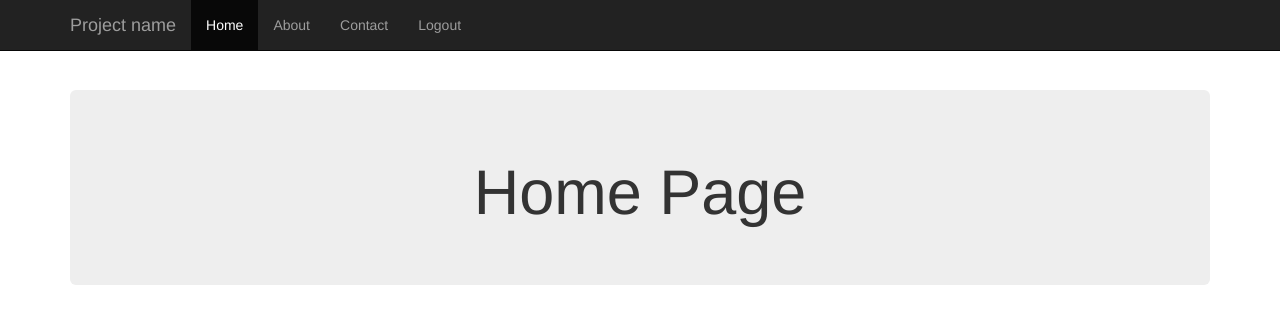
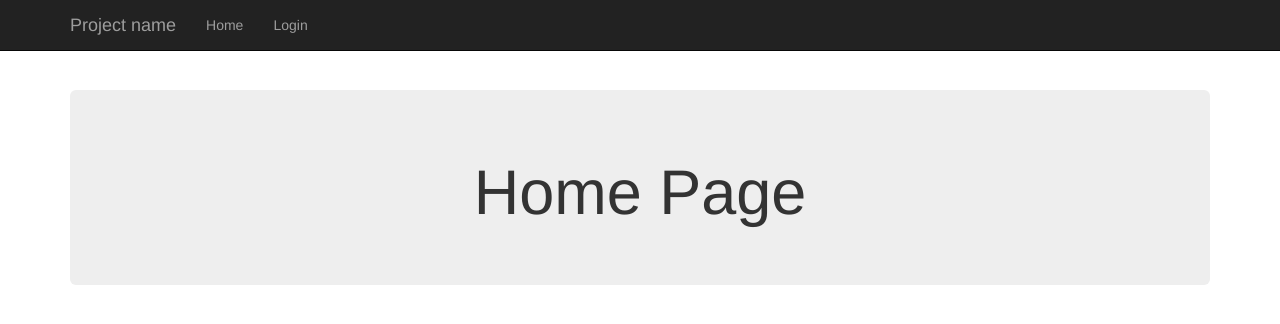
Before and after one commit to She3bo/Register-System-, a PHP site: the page made by index.php in a window 1280 px wide. Shown: the top 324 px of the page. Run offline with PHP 8.4, Linux system fonts and the light colour scheme.

Commit message:
fix bugs

```diff
--- a/functions/function.php
+++ b/functions/function.php
@@ -253,6 +253,9 @@ function logedin(){
 function recover_password(){
 
     if($_SERVER["REQUEST_METHOD"] == "POST"){
+        if(isset($_POST['cancel-submit'])){
+            redirect('login.php');
+        }
         // check if he come from my recover page or out page
         if(isset($_SESSION['token']) && $_SESSION['token'] === $_POST['token']){
 
@@ -287,10 +290,10 @@ function recover_password(){
                 echo validation_error("your email not found");
             }
         }else{
-
             redirect("index.php");
         }
     }
+
 }
 
 /* ******************** Code Validation Function ********************************** */
@@ -312,8 +315,8 @@ function code_validation(){
                 $result = query($sql);
 
                 if(row_count($result) == 1){
-                    setcookie('temp_access_code',$confirm_code,time()+900);
                     redirect("reset.php?email={$email}&code={$code}");
+                    setcookie('temp_access_code',$code,time()+900);
                 }else{
                     echo validation_error("Sorry wrong validation code");
                 }
@@ -329,7 +332,7 @@ function code_validation(){
 
 function password_reset(){
 
-   // if(isset($_COOKIE['temp_access_code'])){
+   if(isset($_COOKIE['temp_access_code'])){
 
         if(isset($_GET["email"]) && isset($_GET['code'])){
 
@@ -349,9 +352,9 @@ function password_reset(){
                 }
             }
         }
-    // }else{
-    //     set_message("<p class='bg-danger'>Sorry time has expierd. try again!<p>");
-    //     redirect("recover.php");
-    // }
+    }else{
+        set_message("<p class='bg-danger'>Sorry time has expierd. try again!<p>");
+       redirect("recover.php");
+    }
 
 }
--- a/includes/nav.php
+++ b/includes/nav.php
@@ -7,14 +7,19 @@
             <span class="icon-bar"></span>
             <span class="icon-bar"></span>
           </button>
-          <a class="navbar-brand" href="#">Project name</a>
+          <a class="navbar-brand" href="index.php">Project name</a>
         </div>
         <div id="navbar" class="collapse navbar-collapse">
           <ul class="nav navbar-nav">
-            <li class="active"><a href="#">Home</a></li>
-            <li><a href="#about">About</a></li>
-            <li><a href="#contact">Contact</a></li>
-            <li><a href="logout.php">Logout</a></li>
+            <li><a href="index.php">Home</a></li>
+            <?php if(logedin()): ?>
+              <li><a href="admin.php">Admin</a></li>
+              <li><a href="logout.php">Logout</a></li>
+            <?php endif; ?>
+            <?php if(!logedin()): ?>
+              <li><a href="login.php">Login</a></li>
+            <?php endif; ?>
+
           </ul>
         </div><!--/.nav-collapse -->
       </div>
```
